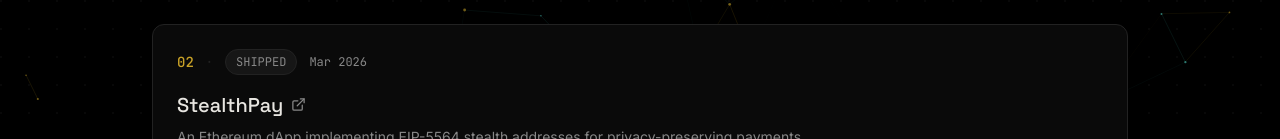
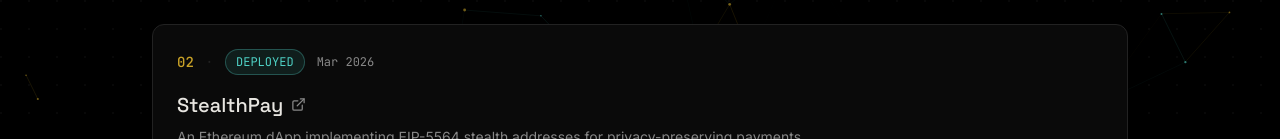
Before and after one commit to sarthakavahd/My-Protfolio, a Next.js app: page /projects in a window 1280 px wide. Shown: the part 532-671 px from the top of the page. Built offline with nearby package versions, Linux system fonts and the light colour scheme.

Commit message:
fix: change StealthPay and LinkStore status to DEPLOYED

```diff
--- a/src/data/projects.ts
+++ b/src/data/projects.ts
@@ -25,7 +25,7 @@
     hash: "linkstore-03",
     block: 3,
     date: "Jan 2026",
-    status: "SHIPPED",
+    status: "DEPLOYED",
     title: "LinkStore",
     link: "https://github.com/sarthakavahd/storing-link",
     summary:
@@ -41,7 +41,7 @@
     hash: "stealthpay-02",
     block: 2,
     date: "Mar 2026",
-    status: "SHIPPED",
+    status: "DEPLOYED",
     title: "StealthPay",
     link: "https://stealth-address-payment-system-web-weld.vercel.app/",
     summary:
```
